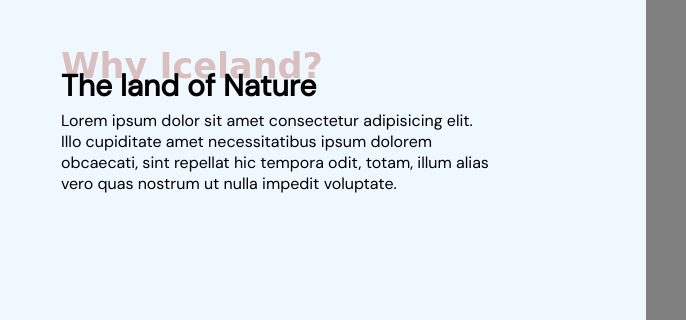
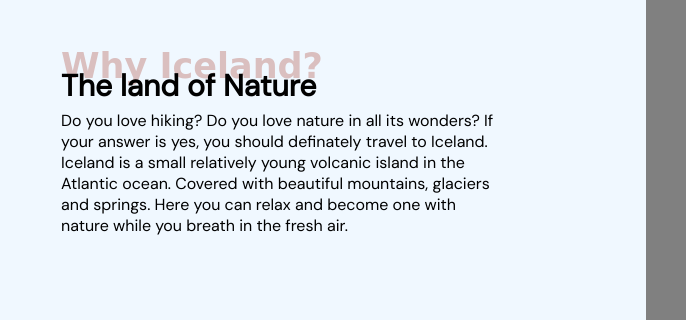
Before and after one commit to ellendagmar/Website-project-shecodes, a plain HTML site: page index.html in a window 1280 px wide. Shown: the part 702-1022 px from the top of the page, 594-1280 px from the left. Drawn offline with Linux system fonts and the light colour scheme; a web font is replaced by a local one.

Commit message:
text added

```diff
--- a/index.html
+++ b/index.html
@@ -31,10 +31,12 @@
             <h2>Why Iceland?</h2>
             <h3>The land of Nature</h3>
             <p>
-              Lorem ipsum dolor sit amet consectetur adipisicing elit. Illo
-              cupiditate amet necessitatibus ipsum dolorem obcaecati, sint
-              repellat hic tempora odit, totam, illum alias vero quas nostrum ut
-              nulla impedit voluptate.
+              Do you love hiking? Do you love nature in all its wonders? If your
+              answer is yes, you should definately travel to Iceland. Iceland is
+              a small relatively young volcanic island in the Atlantic ocean.
+              Covered with beautiful mountains, glaciers and springs. Here you
+              can relax and become one with nature while you breath in the fresh
+              air.
             </p>
           </div>
         </section>
```
